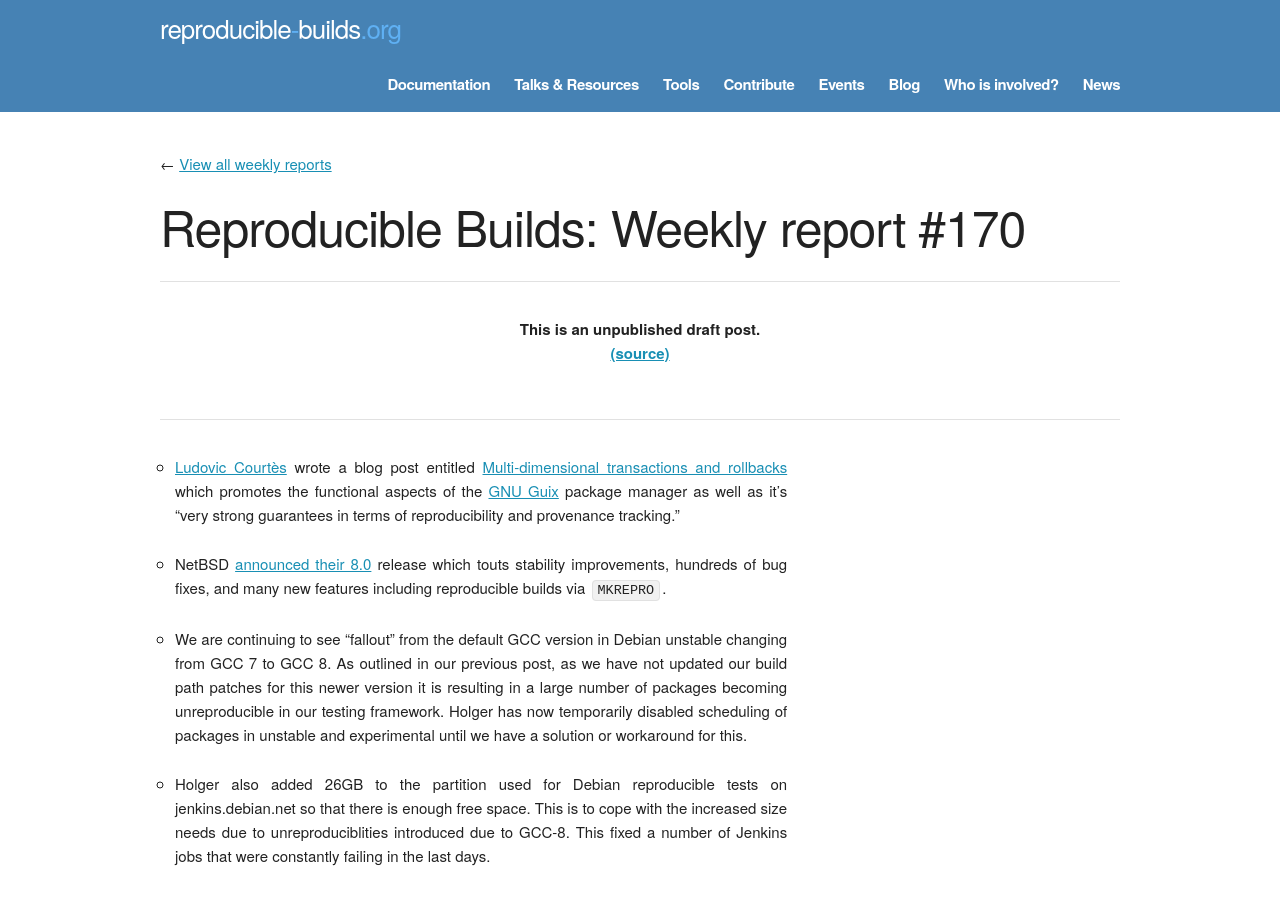
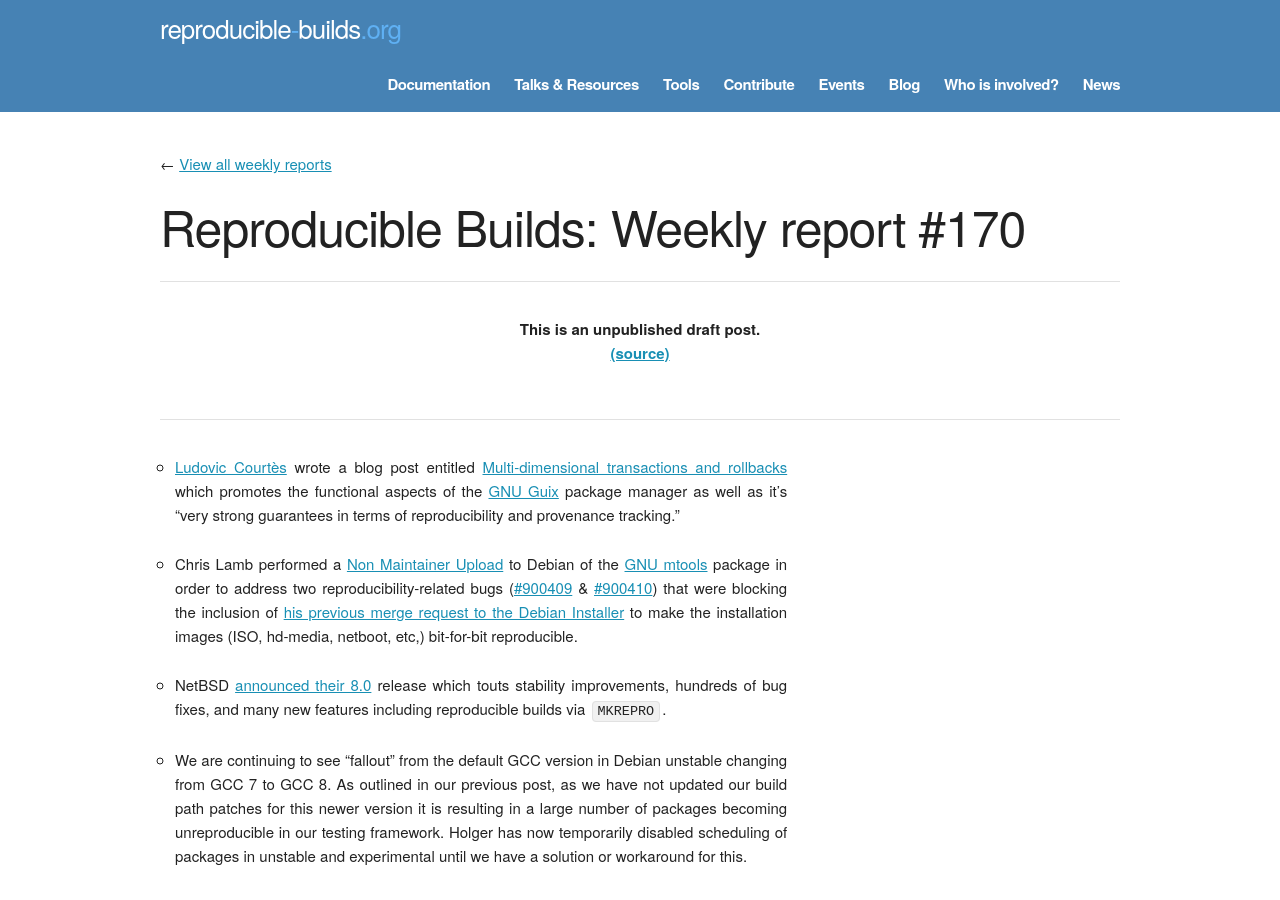
Before and after one commit to prototypefund/reproducible-website, a Jekyll site: the page built from _blog/posts/170.md, in a window 1280 px wide and 900 px high. Built offline with Jekyll 4.4.1, drawn with Linux system fonts in a browser that asks for light colours; some web fonts are replaced.

Commit message:
mtools NMU.

```diff
--- a/_blog/posts/170.md
+++ b/_blog/posts/170.md
@@ -4,6 +4,8 @@ week: 170
 ---
 
 * [Ludovic Courtès](http://web.fdn.fr/~lcourtes/) wrote a blog post entitled [Multi-dimensional transactions and rollbacks](https://www.gnu.org/software/guix/blog/2018/multi-dimensional-transactions-and-rollbacks-oh-my/) which promotes the functional aspects of the [GNU Guix](https://www.gnu.org/software/guix/) package manager as well as it's "very strong guarantees in terms of reproducibility and provenance tracking."
+
+* Chris Lamb performed a [Non Maintainer Upload](https://wiki.debian.org/NonMaintainerUpload) to Debian of the [GNU mtools](https://www.gnu.org/software/mtools/) package in order to address two reproducibility-related bugs ([#900409](https://bugs.debian.org/900409) & [#900410](https://bugs.debian.org/900410)) that were blocking the inclusion of [his previous merge request to the Debian Installer](https://salsa.debian.org/installer-team/debian-installer/merge_requests/3) to make the installation images (ISO, hd-media, netboot, etc,) bit-for-bit reproducible.
 
 * NetBSD [announced their 8.0](http://www.netbsd.org/releases/formal-8/NetBSD-8.0.html) release which touts stability improvements, hundreds of bug fixes, and many new features including reproducible builds via `MKREPRO`.
 
```
